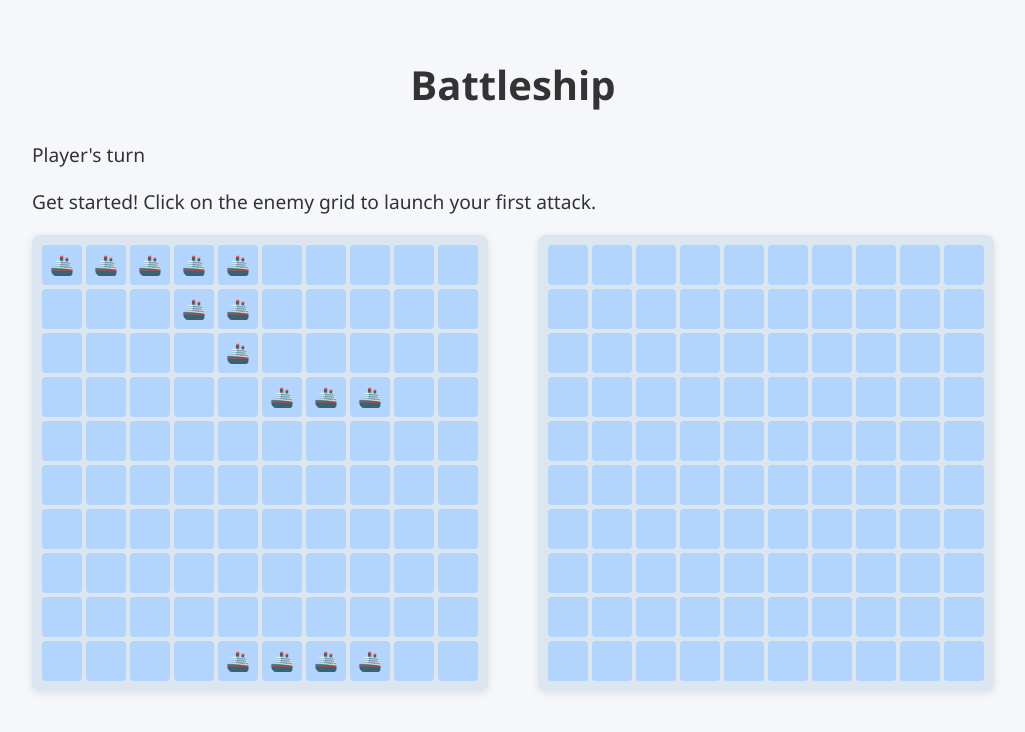
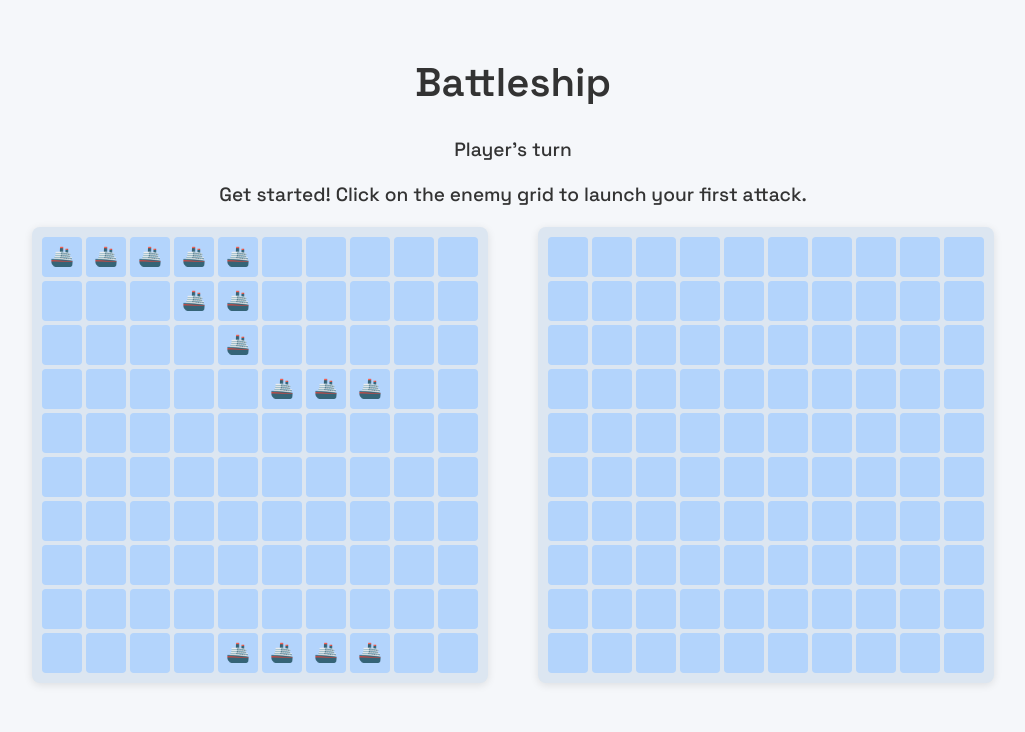
Before and after one commit to aneesh199608/odin-battleship, a website built with webpack: page src/index.html in a window 1280 px wide. Shown: the whole page, without its empty margins (127-1152 px from the left). Built offline with nearby package versions, Linux system fonts and the light colour scheme.

Commit message:
chore: improve styling

```diff
--- a/src/index.html
+++ b/src/index.html
@@ -4,6 +4,8 @@
 <head>
   <meta charset="UTF-8">
   <title>Battleship</title>
+  <link href="https://fonts.googleapis.com/css2?family=Space+Grotesk:wght@400;500;600;700&display=swap" rel="stylesheet">
+
 </head>
 <body>
   <h1>Battleship</h1>
--- a/src/styles.css
+++ b/src/styles.css
@@ -1,5 +1,5 @@
 body {
-  font-family: 'Segoe UI', sans-serif;
+  font-family: 'Space Grotesk', system-ui, sans-serif;
   margin: 30px;
   background-color: #f5f7fa;
   color: #333;
@@ -13,11 +13,21 @@ h1 {
   margin-bottom: 10px;
 }
 
+h1, h2, h3 {
+  font-weight: 600;
+}
+
+.feedback {
+  font-weight: 500;
+  font-size: 16px;
+}
+
 #turn-indicator,
 #feedback-indicator {
   font-size: 1.2rem;
   font-weight: 500;
   margin-bottom: 20px;
+  text-align: center;
 }
 
 .boards-container {
```
Also changed, not shown: dist/bundle.js, dist/index.html.
